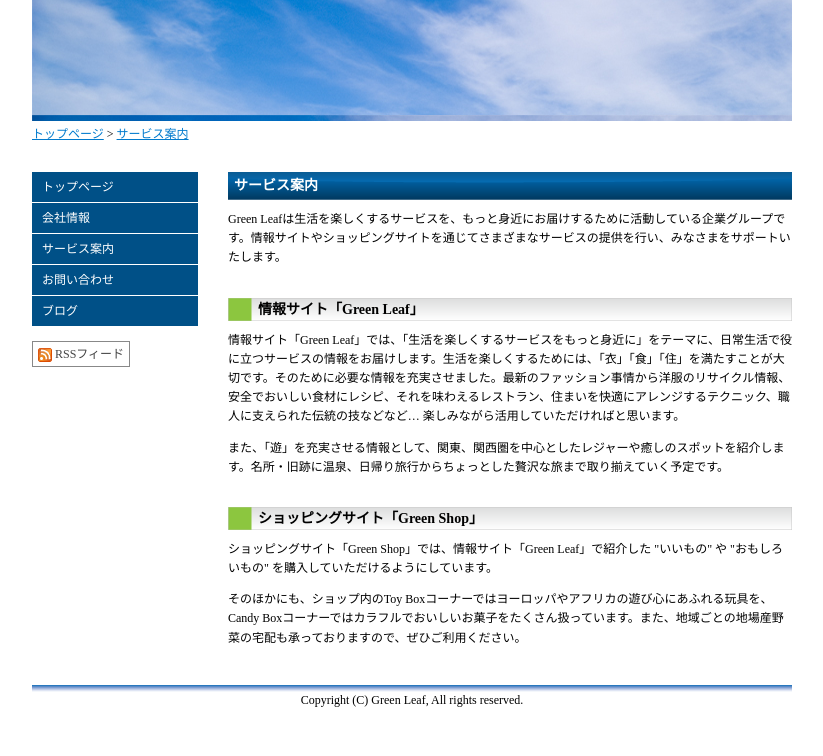
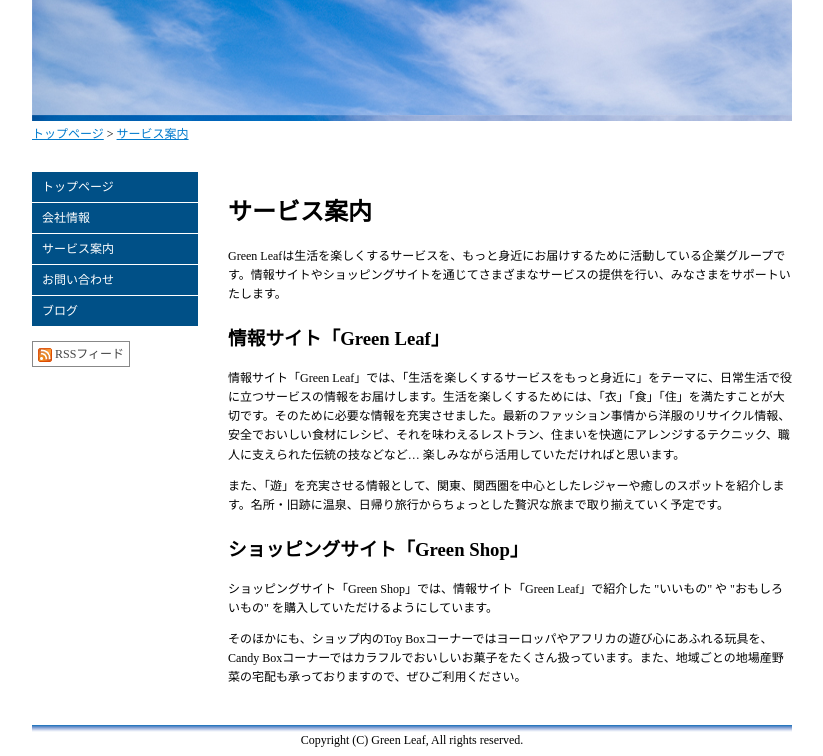
Before and after one commit to wp15021/html.3rd, a plain HTML site: page index.html in a window 1280 px wide. Shown: the part 123-879 px from the top of the page, without its empty margins (228-1051 px from the left). Before the commit the page ends 839 px from the top, so only its background shows below. Drawn offline with Linux system fonts and the light colour scheme.

Commit message:
9/16bチャプター3の修正

```diff
--- a/index.html
+++ b/index.html
@@ -113,6 +113,10 @@ small{
 }
 
 </style>
+
+<!--[if lt IE 9]>
+<script src="http://html5shiv.googlecode.com/svn/trunk/html5.js"></script>
+<![endif]-->
 </head>
 <body>
 
@@ -134,18 +138,18 @@ small{
 
 <!-- コンテンツ -->
 <article>
-<h2>サービス案内</h2>
+<h1>サービス案内</h1>
 
 <p>Green Leafは生活を楽しくするサービスを、もっと身近にお届けするために活動している企業グループです。情報サイトやショッピングサイトを通じてさまざまなサービスの提供を行い、みなさまをサポートいたします。</p>
+<section>
+<h1>情報サイト「Green Leaf」</h1>
 
-<h3>情報サイト「Green Leaf」</h3>
-<section>
 <p>情報サイト「Green Leaf」では、「生活を楽しくするサービスをもっと身近に」をテーマに、日常生活で役に立つサービスの情報をお届けします。生活を楽しくするためには、「衣」「食」「住」を満たすことが大切です。そのために必要な情報を充実させました。最新のファッション事情から洋服のリサイクル情報、安全でおいしい食材にレシピ、それを味わえるレストラン、住まいを快適にアレンジするテクニック、職人に支えられた伝統の技などなど… 楽しみながら活用していただければと思います。</p>
 
 <p>また、「遊」を充実させる情報として、関東、関西圏を中心としたレジャーや癒しのスポットを紹介します。名所・旧跡に温泉、日帰り旅行からちょっとした贅沢な旅まで取り揃えていく予定です。</p>
 </section>
 <section>
-<h3>ショッピングサイト「Green Shop」</h3>
+<h1>ショッピングサイト「Green Shop」</h1>
 
 <p>ショッピングサイト「Green Shop」では、情報サイト「Green Leaf」で紹介した "いいもの" や "おもしろいもの" を購入していただけるようにしています。</p>
 
```
